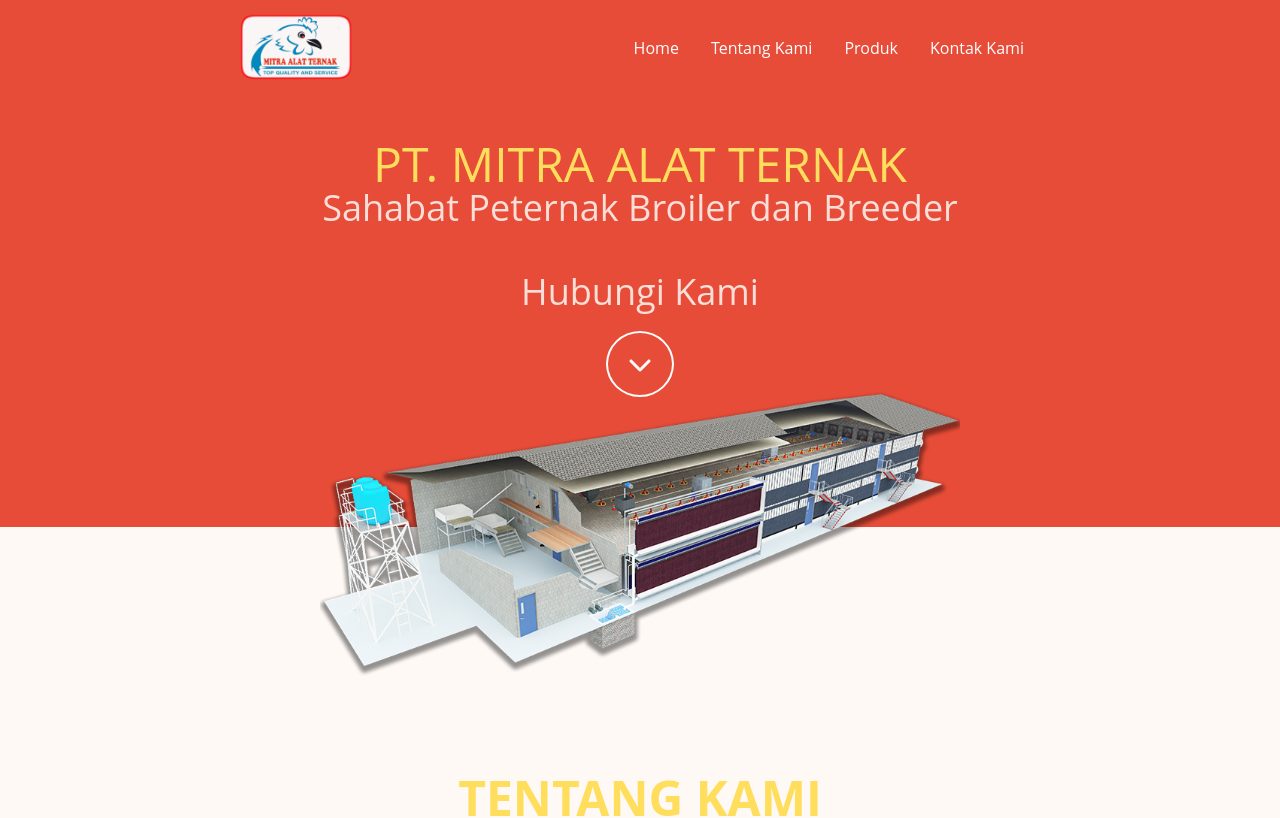
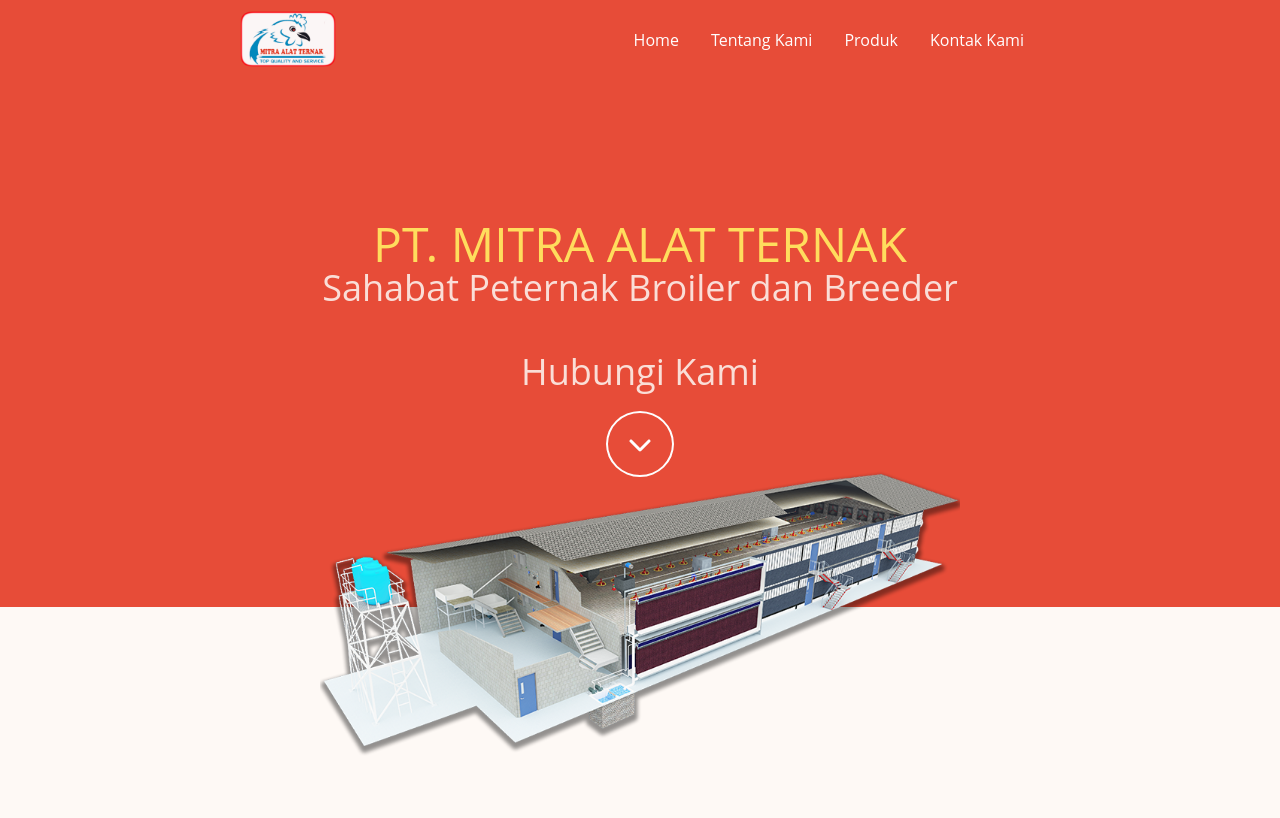
Before and after one commit to anriansihotang/landingpage, a React (Create React App) app: page / in a window 1280 px wide. Shown: the top 818 px of the page. Built offline with nearby package versions, Linux system fonts and the light colour scheme.

Commit message:
fix-navbar and content ziggity page

```diff
--- a/src/App.js
+++ b/src/App.js
@@ -10,6 +10,7 @@
 import { faTiktok } from "@fortawesome/free-brands-svg-icons";
 import { faCheck } from "@fortawesome/free-solid-svg-icons";
 import { faChevronDown } from "@fortawesome/free-solid-svg-icons";
+import Navigation from "./components/Nav";
 library.add(
   fab,
   faInstagram,
@@ -19,9 +20,11 @@
   faChevronDown
 );
 
+
 function App() {
   return (
     <div className="App" id="home">
+      <Navigation />
       <Header />
       <Main />
       <Footer />
--- a/src/components/Nav.js
+++ b/src/components/Nav.js
@@ -9,8 +9,8 @@
   };
 
   return (
-    <div className="fixed w-full bg-red z-50">
-      <div className="flex justify-between items-center h-24 max-w-[90%] md:max-w-[65%] mx-auto px-4 text-white-light bg-red">
+    <div className="sticky top-0 w-full bg-red z-50">
+      <div className="flex justify-between items-center h-20 max-w-[90%] md:max-w-[65%] mx-auto px-4 text-white-light bg-red">
         <img
           src="./images/icon-header.png"
           alt="icon-navbar"
--- a/src/components/Ziggity.js
+++ b/src/components/Ziggity.js
@@ -7,7 +7,7 @@
       <div className="max-w-[80%] mx-auto py-7">
         <div className="flex flex-wrap w-full mb-3">
           <article className="md:w-1/2">
-            <img src="./images/Ziggity.png" alt="" />
+            <img src="./images/ziggity.png" alt="" />
           </article>
           <article className="md:w-1/2 self-center md:pl-6">
             <h2 className="text-5xl text-yellow md:text-left md:text-7xl font-bold mb-4">
--- a/src/index.css
+++ b/src/index.css
@@ -20,7 +20,7 @@
 }
 /* Nav */
 .img-nav {
-  width: 14vh;
+  width: 12vh;
 }
 /* Hero */
 .img-hero {
--- a/src/pages/Header.js
+++ b/src/pages/Header.js
@@ -1,11 +1,9 @@
 import React from "react";
 import Hero from "../components/hero";
-import Navigation from "../components/Nav";
 
 const Header = () => {
   return (
     <div className="bg-red">
-      <Navigation/>
       <Hero />
     </div>
   );
```
